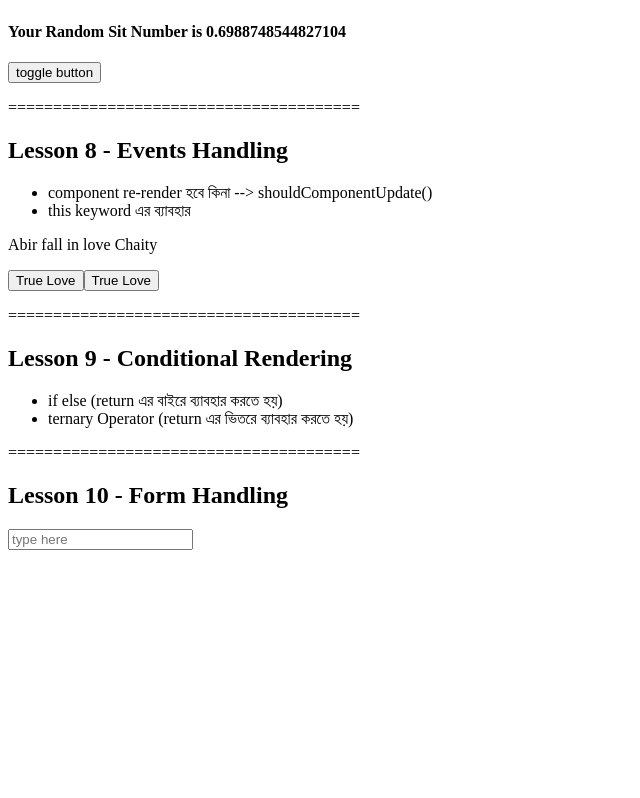
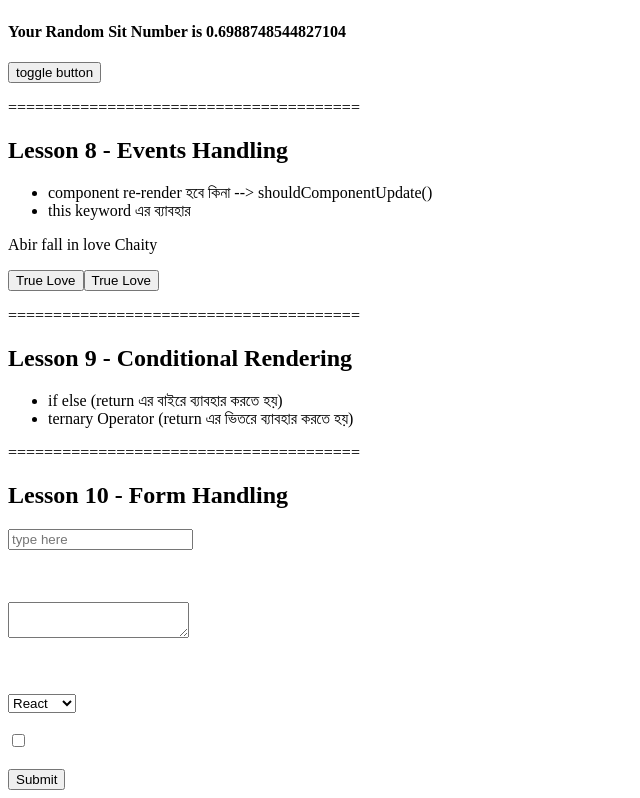
Before and after one commit to LancerAbir/learn-with-sumit, a React (Create React App) app in the folder react-js/lesson-3/: page / in a window 1280 px wide. Shown: the part 354-1152 px from the top of the page, without its empty margins (0-640 px from the left). Before the commit the page ends 920 px from the top, so only its background shows below. Built offline with nearby package versions, Linux system fonts and the light colour scheme.

Commit message:
lesson 10 complete

```diff
--- a/react-js/lesson-3/src/Components/FormHandling.js
+++ b/react-js/lesson-3/src/Components/FormHandling.js
@@ -3,16 +3,34 @@ import React, { Component } from "react";
 export default class FormHandling extends Component {
     state = {
         someText: "",
+        text: "",
+        library: "",
+        isCheckbox: true,
     };
 
     changeHandler = (event) => {
-        console.log(event);
-        this.setState({ someText: event.target.value });
+        if (event.target.type === "text") {
+            this.setState({ someText: event.target.value });
+        } else if (event.target.type === "textarea") {
+            this.setState({ text: event.target.value });
+        } else if (event.target.type === "select-one") {
+            this.setState({ library: event.target.value });
+        } else if (event.target.type === "checkbox") {
+            this.setState({ isCheckbox: event.target.checked });
+        } else {
+            console.log("Nothing");
+        }
+    };
+
+    submitHandler = (event) => {
+        const { someText, text, library, isCheckbox } = this.state;
+        event.preventDefault();
+        console.log(someText, text, library, isCheckbox);
     };
     render() {
-        const { someText } = this.state;
+        const { someText, text, library, isCheckbox } = this.state;
         return (
-            <div>
+            <div onSubmit={this.submitHandler}>
                 <h2>Lesson 10 - Form Handling</h2>
                 <form>
                     <input
@@ -22,6 +40,30 @@ export default class FormHandling extends Component {
                         onChange={this.changeHandler}
                     />
                     <p>{someText}</p>
+                    <br />
+                    <br />
+                    <textarea
+                        name=""
+                        value={text}
+                        onChange={this.changeHandler}
+                    ></textarea>
+                    <p>{text}</p>
+                    <br />
+                    <br />
+                    <select value={library} onChange={this.changeHandler}>
+                        <option value="React"> React</option>
+                        <option value="Angular"> Angular</option>
+                    </select>
+                    <br />
+                    <br />
+                    <input
+                        type="checkbox"
+                        value={isCheckbox}
+                        onChange={this.changeHandler}
+                    />
+                    <br />
+                    <br />
+                    <input type="submit" value="Submit" />
                 </form>
             </div>
         );
```
